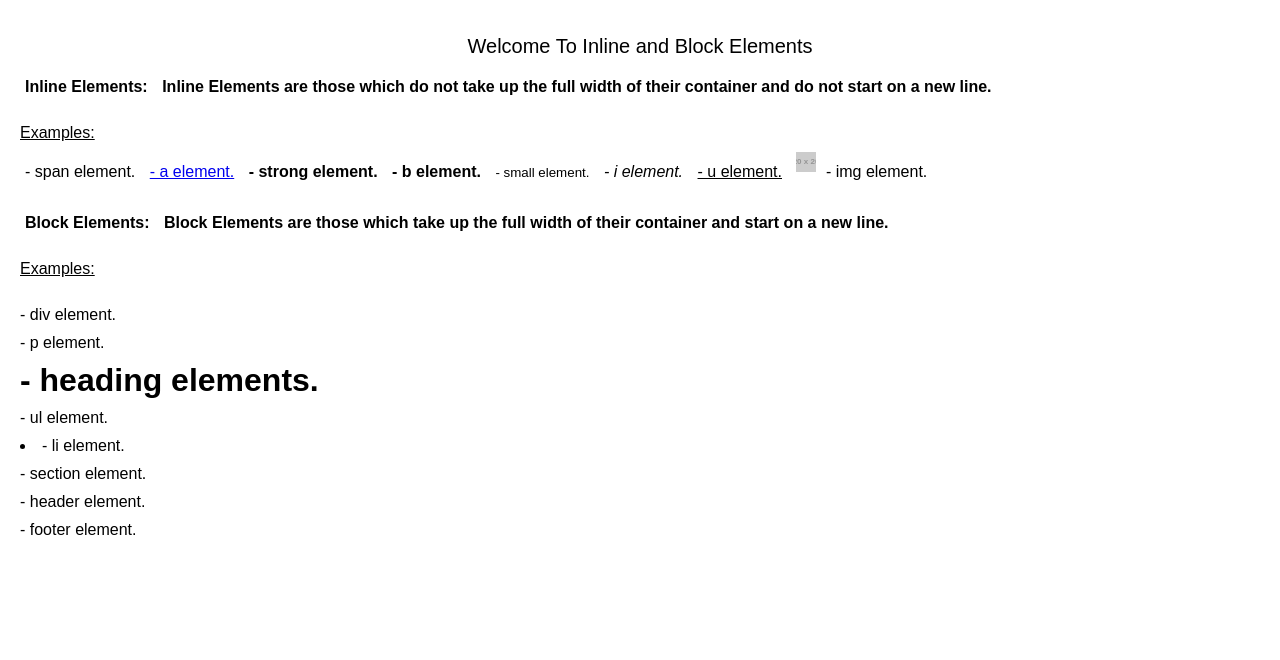
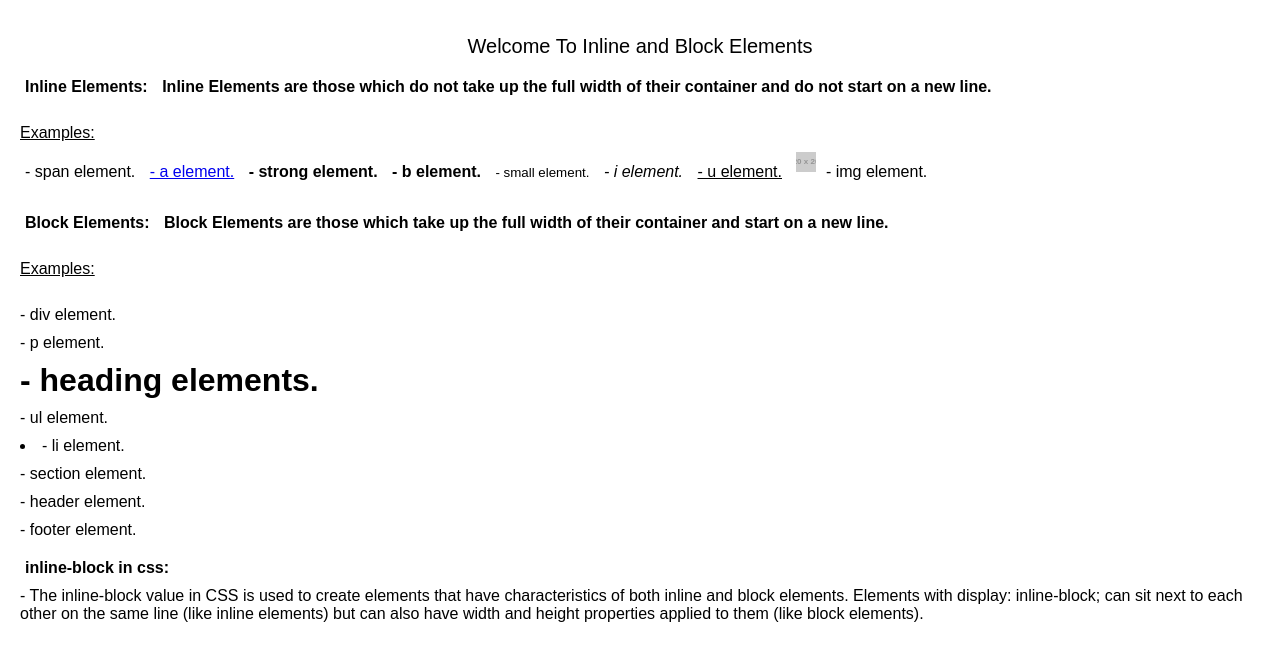
Before and after one commit to SACHITH31/web_dev, a plain HTML site: page frontend/01_inline_block/index.html in a window 1280 px wide. Drawn offline with Linux system fonts and the light colour scheme; placeholder pictures from the web are drawn by us.

Commit message:
added about the inline-block in css

```diff
--- a/frontend/01_inline_block/index.html
+++ b/frontend/01_inline_block/index.html
@@ -37,5 +37,12 @@
             <header>- header element.</header>
             <footer>- footer element.</footer>
         </div>
+
+        <div class="inlineBlockContainer">
+            <p><b>inline-block in css: </b></p>
+            <p>- The inline-block value in CSS is used to create elements that have characteristics of both inline and block elements. Elements with display: inline-block; can sit next to each other on the same line (like inline elements)
+            but can also have width and height properties applied to them (like block elements).</p>
+        </div>
+
     </body>
 </html>
```
